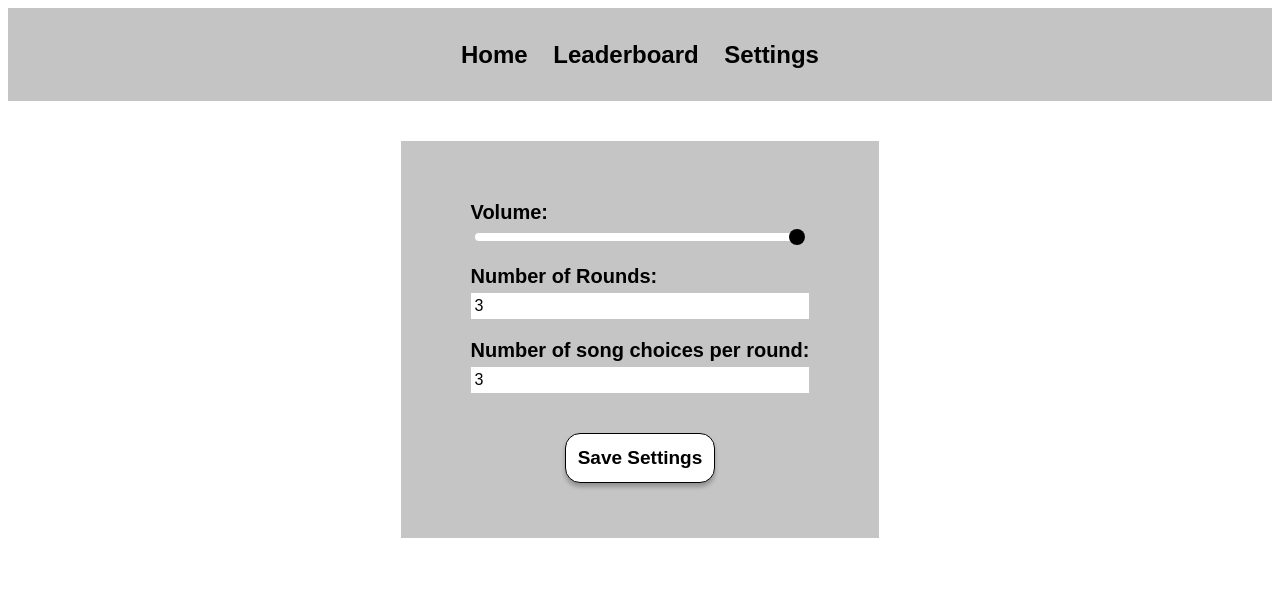
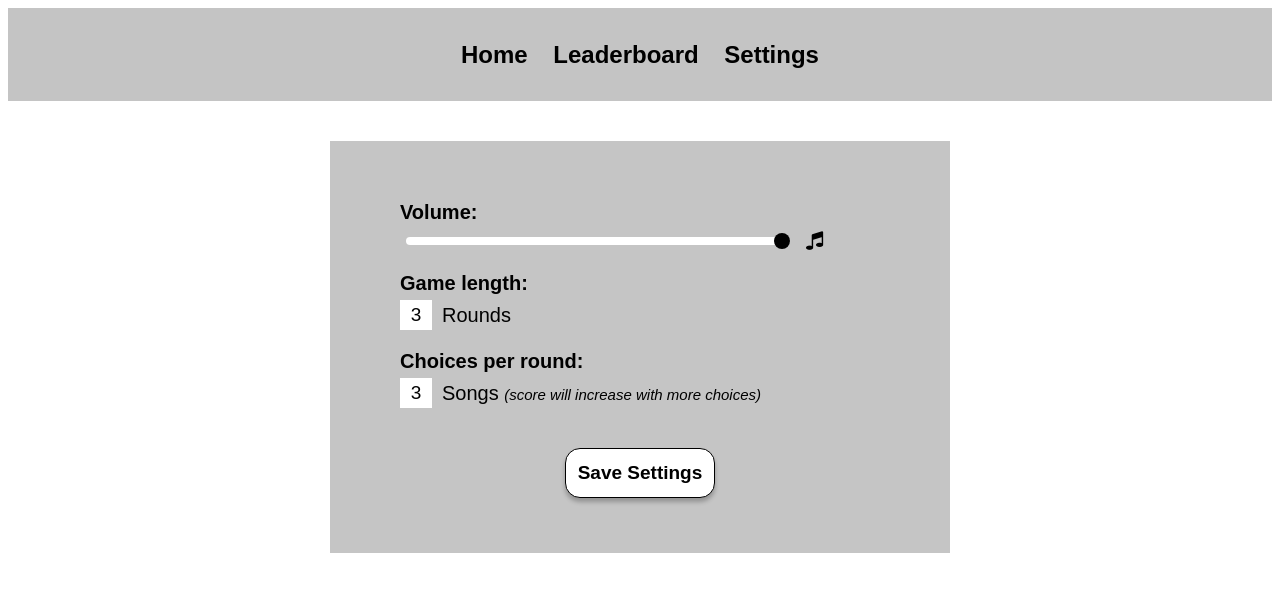
Before and after one commit to Wolfy319/Spotify-quiz-game, an Angular app: page /settings in a window 1280 px wide. Shown: the top 592 px of the page. Built offline with nearby package versions, Linux system fonts and the light colour scheme.

Commit message:
added volume sampling in settings

```diff
--- a/angular.json
+++ b/angular.json
@@ -23,7 +23,8 @@
               "src/assets"
             ],
             "styles": [
-              "src/styles.css"
+              "src/styles.css",
+              "node_modules/font-awesome/css/font-awesome.css"
             ],
             "scripts": []
           },
--- a/package.json
+++ b/package.json
@@ -18,6 +18,7 @@
     "@angular/platform-browser": "^14.1.0",
     "@angular/platform-browser-dynamic": "^14.1.0",
     "@angular/router": "^14.1.0",
+    "font-awesome": "^4.7.0",
     "howler": "^2.2.4",
     "rxjs": "~7.5.0",
     "tslib": "^2.3.0",
--- a/src/app/configuration/configuration.component.css
+++ b/src/app/configuration/configuration.component.css
@@ -9,22 +9,20 @@
 	font-weight: 600;
 }
 
-input {
-	margin: 5px 0 20px 0;
-}
-
 input[type="range"] {
 	-webkit-appearance: none;
 	appearance: none;
 	background: transparent;
 	cursor: pointer;
 	border-radius: 50px;
+	width: 100%;
+	flex-basis: 80%;
 }
 
 input[type="range"]::-webkit-slider-runnable-track {
 	background: #ffffff;
 	border-radius: 10px;
-	height: 0.5rem
+	height: 0.5rem;
 }
 
 input[type="range"]::-webkit-slider-thumb {
@@ -36,6 +34,29 @@ input[type="range"]::-webkit-slider-thumb {
 	height: 1rem;
 	width: 1rem;
 	background-color: black;
+}
+
+.config-box {
+	width: 30rem
+}
+
+.input-container {
+	display: flex;
+	align-items: center;
+	width: 100%;
+	margin: 5px 0 20px 0;
+}
+
+.pip {
+	width: 5%;
+	text-align: center;
+	font-size: 19px;
+}
+
+.description {
+	margin:0;
+	padding-left: 10px;
+	font-size: 20px;
 }
 
 button{
@@ -56,3 +77,19 @@ button{
 button:hover {
     background-color:rgb(170, 170, 170);
 }
+
+.icon {
+	margin-left: 10px;
+	font-size: 20px;
+	cursor: pointer
+}
+
+input::-webkit-outer-spin-button,
+input::-webkit-inner-spin-button {
+  -webkit-appearance: none;
+  margin: 0;
+}
+
+#subtext {
+	font-size: 15px;
+}
--- a/src/app/configuration/configuration.component.html
+++ b/src/app/configuration/configuration.component.html
@@ -1,12 +1,23 @@
 <app-navbar></app-navbar>
-<div class="container grey">
+<div class="container grey config-box">
     <form [formGroup]="settingsFormGroup" class="form-box">
         <label for="volume" class="large-label">Volume:</label>
-        <input id="volume-bar" type="range" name="volume" formControlName="volume"/>
-        <label for="rounds" class="large-label">Number of Rounds:</label>
-        <input type="number" name="rounds" formControlName="rounds"/>
-        <label for="songChoices" class="large-label">Number of song choices per round:</label>
-        <input type="number" name="songChoices" formControlName="songChoices"/>
+        <div class="input-container">
+            <input id="volume-bar" type="range" name="volume" formControlName="volume" (mouseup)="updateVolume()"/>
+            <div (click)="testSound()"  class="icon">
+                <i class="fa fa-music" id="volum-icon"></i>
+            </div>
+        </div>
+        <label for="rounds" class="large-label">Game length:</label>
+        <div class="input-container">
+            <input type="number" name="rounds" formControlName="rounds" class="pip"/>
+            <p class="description">Rounds</p>
+        </div>
+        <label for="songChoices" class="large-label">Choices per round:</label>
+        <div class="input-container">
+            <input type="number" name="songChoices" formControlName="songChoices" class="pip"/>
+            <p class="description">Songs <i id="subtext">(score will increase with more choices)</i></p>
+        </div>
     </form>
     <button class="appbutton" (click)="updateSettings()" text="Save settings">Save Settings</button>
 </div>
--- a/src/app/configuration/configuration.component.ts
+++ b/src/app/configuration/configuration.component.ts
@@ -9,20 +9,28 @@ import { SettingsService } from '../services/settings.service';
 })
 export class ConfigurationComponent implements OnInit {
 
+  sound: Howl = new Howl({
+    src:['../assets/sample.mp3'],
+    volume: 1,
+    html5: true
+  })
   currentVolume: number = 100
   currentRounds: number = 3
-  currentSongChoices: number = 4
+  currentSongChoices: number = 3
 
   settingsFormGroup: FormGroup = new FormGroup({
-    volume: new FormControl<number>(this.currentVolume, [Validators.min(0), Validators.max(100)]),
-    rounds: new FormControl<number>(this.currentRounds, [Validators.min(1), Validators.max(20)]),
-    songChoices: new FormControl<number>(this.currentSongChoices, [Validators.min(2), Validators.max(10)])
+    volume: new FormControl<number>(100, [Validators.min(0), Validators.max(100)]),
+    rounds: new FormControl<number>(3, [Validators.min(1), Validators.max(20)]),
+    songChoices: new FormControl<number>(3, [Validators.min(2), Validators.max(10)])
   })
 
   constructor(private settingsData: SettingsService) { }
 
   ngOnInit(): void {
-    this.settingsData.currentVolume.subscribe((volumeData) => (this.currentVolume = volumeData))
+    this.settingsData.currentVolume.subscribe((volumeData) => {
+      this.currentVolume = volumeData
+      this.sound.volume(volumeData/100)
+    })
     this.settingsData.currentNumRounds.subscribe((roundsData) => (this.currentRounds = roundsData))
     this.settingsData.currentNumSongChoices.subscribe((choicesData) => (this.currentSongChoices = choicesData))
     this.settingsFormGroup.setValue({
@@ -37,4 +45,14 @@ export class ConfigurationComponent implements OnInit {
     this.settingsData.updateNumRounds(this.settingsFormGroup.controls['rounds'].value)
     this.settingsData.updateNumChoices(this.settingsFormGroup.controls['songChoices'].value)
   }
+
+  updateVolume(): void {
+    this.settingsData.updateVolume(this.settingsFormGroup.controls['volume'].value)
+    this.sound.volume(this.currentVolume / 100)
+  }
+
+  testSound(): void {
+    this.sound.play()
+  }
+
 }
```
Also changed, not shown: 1 other file (tests, documents, lock files or other folders).
